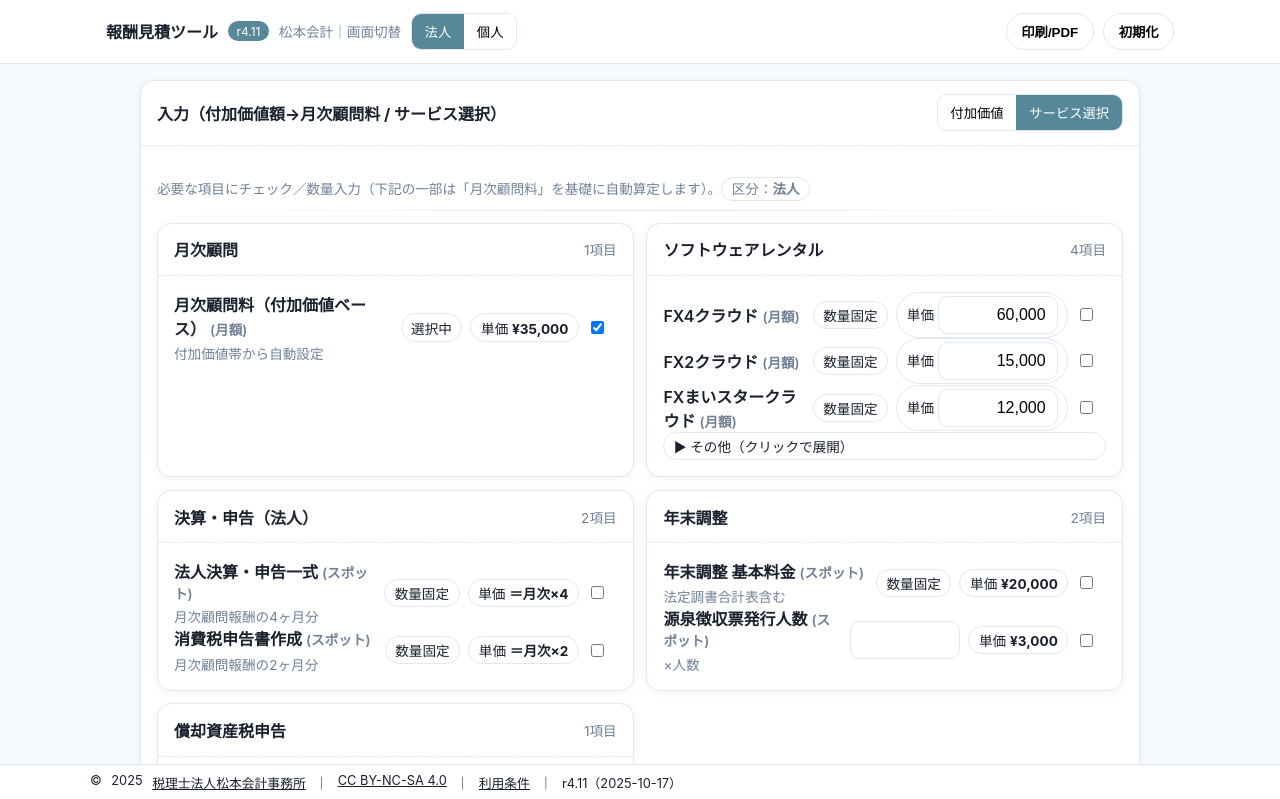
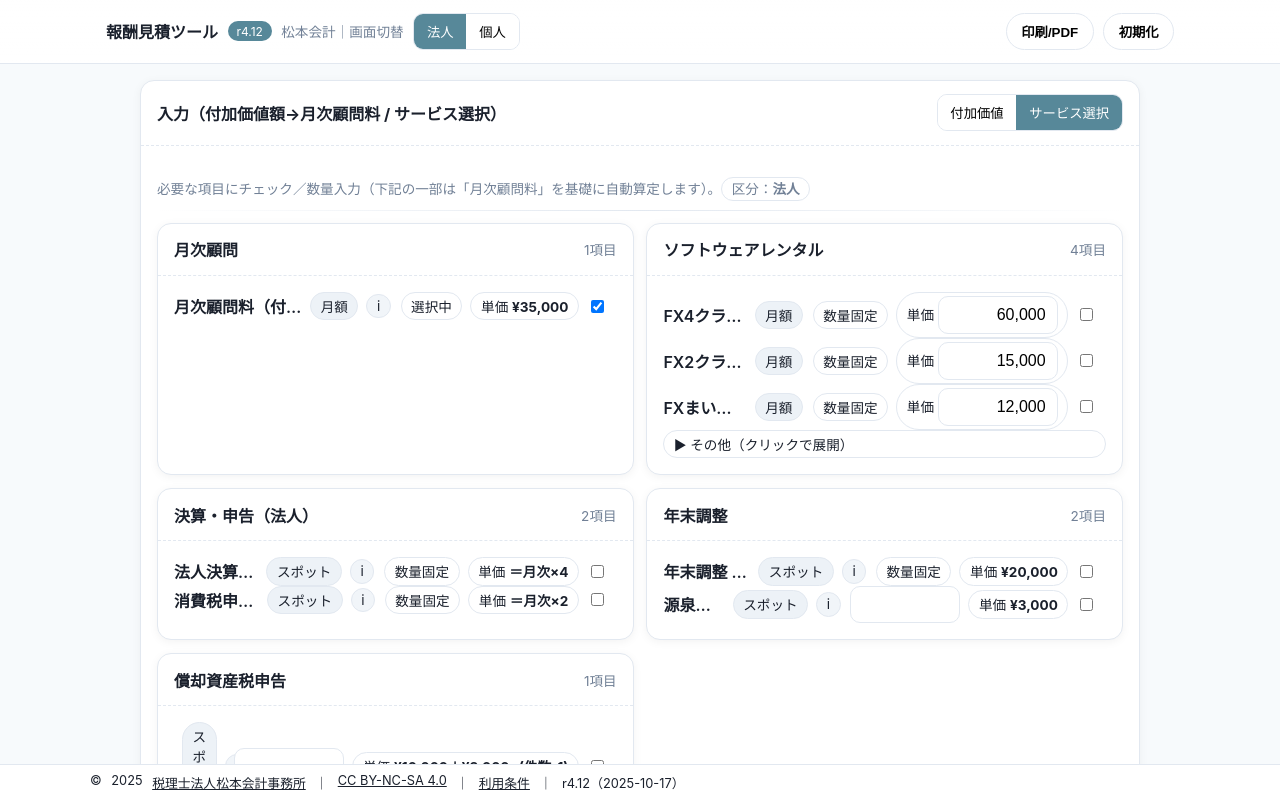
Before and after one commit to takatrp/mitsumori, a plain HTML site: page index.html in a window 1280 px wide. Both pictures are taken after a click on the button "サービス選択". Shown: the top 799 px of the page. Drawn offline with Linux system fonts and the light colour scheme.

Commit message:
Update version from r4.11 to r4.12

```diff
--- a/index.html
+++ b/index.html
@@ -3,7 +3,7 @@
 <head>
 <meta charset="utf-8" />
 <meta name="viewport" content="width=device-width, initial-scale=1" />
-<title>松本会計｜報酬見積ツール r4.11（御中/様・数量12反映・UI洗練）</title>
+<title>松本会計｜報酬見積ツール r4.12（御中/様・数量12反映・UI洗練）</title>
 <style>
 :root{
   --mk-bg:#f7fafc; --mk-card:#fff; --mk-ink:#1a202c; --mk-sub:#4a5568; --mk-border:#e2e8f0;
@@ -48,15 +48,13 @@ header{position:sticky;top:0;z-index:20;background:linear-gradient(180deg,#fff,r
 @media(min-width:960px){#services{grid-template-columns:1fr 1fr}}
 
 /* サービス行のレイアウトを洗練 */
-.svc-row{display:grid;grid-template-columns:minmax(0,1fr) auto auto;gap:.6rem;align-items:center}
-.svc-main{min-width:0}
+.svc-row{display:grid;grid-template-columns:minmax(0,1.6fr) auto auto;gap:.6rem;align-items:center}
+.svc-main{min-width:0;display:flex;align-items:center;gap:.5rem}
 .svc-main label{font-weight:600}
-.svc-main .mini{margin-top:.2rem}
+.svc-main .mini{display:none}
 .svc-ctrls{display:flex;gap:.5rem;align-items:center;justify-content:flex-end}
 .svc-ctrls .pill{white-space:nowrap}
-@media(max-width:640px){
-  .svc-row{grid-template-columns:1fr}
-  .svc-ctrls{justify-content:flex-start;flex-wrap:wrap}
+@media(max-width:640px){.svc-row{grid-template-columns:1fr}.svc-ctrls{justify-content:flex-start;flex-wrap:wrap}.svc-title{white-space:nowrap;}}
 }
 
 /* 見積様式（コンパクトフォント／項目を折返ししない） */
@@ -117,6 +115,10 @@ header{position:sticky;top:0;z-index:20;background:linear-gradient(180deg,#fff,r
 footer.mk-mini{position:fixed;bottom:0;left:0;right:0;background:#fff;border-top:1px solid var(--mk-border);padding:.5rem 1rem;font-size:.8rem}
 footer.mk-mini .inner{max-width:1100px;margin:0 auto;display:flex;gap:.6rem;flex-wrap:wrap}
 footer.mk-mini a{color:inherit;text-decoration:underline}
+.svc-title{flex:1;min-width:0;white-space:nowrap;overflow:hidden;text-overflow:ellipsis}
+.svc-ctrls{display:flex;gap:.5rem;align-items:center;justify-content:flex-end}
+.pill.unit{background:#edf2f7}
+.pill.info{background:#f1f5f9;cursor:help}
 </style>
 </head>
 <body>
@@ -124,7 +126,7 @@ footer.mk-mini a{color:inherit;text-decoration:underline}
   <div class="bar">
     <div class="wrap" style="display:flex;gap:.6rem;align-items:center;flex-wrap:wrap">
       <span class="title">報酬見積ツール</span>
-      <span class="badge">r4.11</span>
+      <span class="badge">r4.12</span>
       <span class="mini">松本会計｜画面切替</span>
       <div class="seg noprint" aria-label="区分切替">
         <button id="ent-corp">法人</button>
@@ -325,7 +327,7 @@ footer.mk-mini a{color:inherit;text-decoration:underline}
 </footer>
 
 <script>
-const APP_VER='r4.11';
+const APP_VER='r4.12';
 const TAX=0.10;
 const el = (id)=>document.getElementById(id);
 const fmt=(n)=> (isNaN(n)?0:n).toLocaleString('ja-JP');
@@ -494,7 +496,8 @@ function renderServiceRow(it){
   const idx=services.indexOf(it); const id=`svc_${it.cat}_${idx}`;
   const row=document.createElement('div'); row.className='svc-row';
   const left=document.createElement('div'); left.className='svc-main';
-  left.innerHTML=`<label for=\"${id}\">${it.name} <span class=\"mini\">(${it.unit})</span></label>${it.note?`<div class=\"mini\">${it.note}</div>`:''}`;
+  const info = it.note ? `<span class=\"pill info\" title=\"${it.note}\">i</span>` : '';
+  left.innerHTML = `<label for=\"${id}\" class=\"svc-title\" title=\"${it.name}\">${it.name}</label><span class=\"pill unit\">${it.unit}</span>${info}`;
   const ctrls=document.createElement('div'); ctrls.className='svc-ctrls';
   let priceCtrl = `<span class=\"pill\">単価 <b>${it.kind==='mult_m' ? '＝月次×'+it.months : yen(it.price)}</b></span>`;
   if(it.kind==='asset_tax') priceCtrl=`<span class=\"pill\">単価 <b>${yen(it.base)}＋${yen(it.extra)}×(件数-1)</b></span>`;
```
